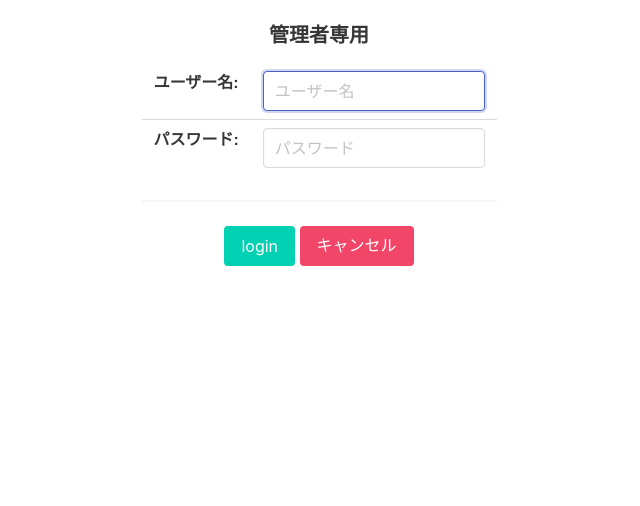
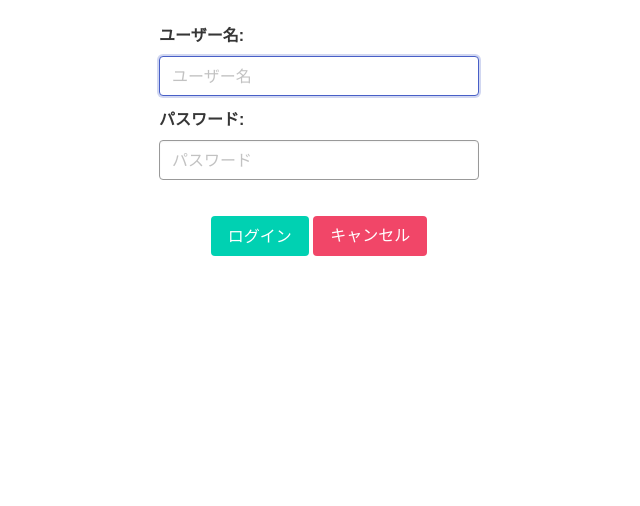
Before and after one commit to gotonorio/calendar, a Django app: page /register/ in a window 1280 px wide. Shown: the part 104-610 px from the top of the page, without its empty margins (321-961 px from the left). Run offline with Django 3.2, Linux system fonts and the light colour scheme; parts of the project's set-up code (start-up, migrations or seed data) failed here and were passed over.

Commit message:
mycss.cssの統一

```diff
--- a/mcal/templates/mcal/calendar_form.html
+++ b/mcal/templates/mcal/calendar_form.html
@@ -27,14 +27,16 @@
 
 {% block content %}
 <br>
-<div class="ss_container is-fluid">
+<div class="container is-fluid">
   <div class="content has-text-centered">
     <h4>{{ month_current | date:"Y年m月" }}</h4>
   </div>
   {% include 'mcal/includes/month.html' %}
   <div class="content has-text-centered">
     {{date}}
+  </div>
     <hr>
+  <div class="content">
     <form method='POST' enctype='multipart/form-data' id='form_style'>
       {{ form.non_field_errors }}
       {% for field in form %}
--- a/mcal/templates/mcal/calendar_memo.html
+++ b/mcal/templates/mcal/calendar_memo.html
@@ -2,7 +2,7 @@
 {% load mcaltag %}
 
 {% block content %}
-<div class="sm_container is-fluid">
+<div class="container is-fluid" id="form_style">
   <br>
   <div class="card content">
     <header class="card-header">
--- a/register/templates/register/login.html
+++ b/register/templates/register/login.html
@@ -18,16 +18,27 @@
 {% block content %}
 <div class="ss_container is-fluid ">
   <br>
-  <div class="content has-text-centered">
-    <h4>管理者専用</h4>
-    <form method='post' action="">
+  <div class="content" id="form_style">
+    <form method='POST' enctype='multipart/form-data' id='form_style'>
+      {{ form.non_field_errors }}
+      {% for field in form %}
+        <div class='field'>
+          <div class='control'>
+            <div class='label'>{{ field.label_tag }}</div>
+            <div class='my_field'>{{ field }}</div>
+            {% if field.help_text %}
+              <span class='helptext'>{{ field.help_text }}</span>
+            {% endif %}
+            {{ field.errors }}
+          </div>
+        </div>
+      {% endfor %}
       {% csrf_token %}
-      <table class="table" >
-        {{form}}
-      </table>
-      <hr>
-      <button type="submit" name='next' value='{{next}}' class="button is-primary">login</button>
-      <a class="button is-danger" href="{% url 'mcal:calendar' %}">キャンセル</a>
+      <br>
+      <div class='my_button has-text-centered'>
+        <button type='submit' class='button is-primary'>ログイン</button>
+        <a class="button is-danger" href="{% url 'mcal:calendar' %}">キャンセル</a>
+      </div>
     </form>
   </div>
 </div>
--- a/static/mycss/mycss.css
+++ b/static/mycss/mycss.css
@@ -7,14 +7,10 @@ html {
     background-color:#ffffff;
     color:#333333;
 }
-/*
-  my_footerを使う場合、本体をmargin-bottomでfooterエリアを確保しなければならない。
-*/
+/* my_footerを使う場合、本体をmargin-bottomでfooterエリアを確保しなければならない。 */
 main {
-    /* https://ics.media/entry/200317/ */
-    font-family: "Helvetica Neue",Arial,"ヒラギノ角ゴシック W3","Hiragino Sans",Meiryo,sans-serif;
-    /*font-weight: 400;*/
-    margin-bottom: 40px; /* フッタの下側マージンの高さ */
+    font-family: "ヒラギノ角ゴシック W4","Hiragino Sans",Meiryo,sans-serif;
+    margin-bottom: 40px;
 }
 /* footerだとBulmaのfooterを上書きしてしまう */
 .my_footer {
@@ -26,77 +22,44 @@ main {
     line-height: 40px; /* ここでテキストを垂直に中央に配置 */
     background-color: #f5f5f5;
 }
+/* tableの中央配置 */
+table{
+  width: auto;
+  margin: 3px auto;
+  white-space: nowrap;
+}
 /*
+  スマートフォン対応
   https://webcommu.net/phone-table-scroll/
   scrollクラスでtable要素を囲む。
+  bulmaの場合、table-containerで良さそう。
 */
-table{
-  /*font-family: Osaka;*/
-  width:100%;
-}
-
-/*
-セル幅を固定して、オーバーする場合はスクロールする。divでclass設定すること。
-<td><div class="cell_scroll">テキスト</div></td>
-*/
-div.cell_min_200 {
-  min-width: 200px;
-}
-div.cell_240 {
-  max-width: 240px;
+/* .scroll{
   overflow: auto;
 }
-div.cell_400 {
-  max-width: 400px;
-  overflow: auto;
+.scroll::-webkit-scrollbar{
+  height: 8px;
 }
-div.cell_420 {
-  max-width: 420px;
-  overflow: auto;
+.scroll::-webkit-scrollbar-track{
+  background: #F1F1F1;
 }
-/* 入力フォーム用テーブルの設定 */
-.form_table {
-  width: 480px;
-  margin: auto;
+.scroll::-webkit-scrollbar-thumb {
+   background: #BCBCBC;
+} */
+
+/* webkit系ブラウザ用のスクロールバー調整 */
+::-webkit-scrollbar{
+  width: 10px;
 }
-/* https://htmlcss.step-learn.com/contents/c031-table-width-percent.html */
-.tbl_width {
-  table-layout: fixed;
-  width: 100%;
+::-webkit-scrollbar-track{
+  background: #fff;
+  border-left: solid 1px #ececec;
 }
-th.width10 {
-  width: 10%;
-  min-width: 10%;
+::-webkit-scrollbar-thumb{
+  background: #ccc;
+  border-radius: 10px;
+  box-shadow: inset 0 0 0 2px #fff;
 }
-th.width20 {
-  width: 20%;
-  min-width: 20%;
-}
-th.width30 {
-  width: 30%;
-  min-width: 30%;
-}
-th.width40 {
-  width: 40%;
-  min-width: 40%;
-}
-th.width50 {
-  width: 50%;
-  min-width: 50%;
-}
-th.width60 {
-  width: 60%;
-  min-width: 60%;
-}
-th.width70 {
-  width: 70%;
-  min-width: 70%;
-}
-th.width80 {
-  width: 80%;
-  min-width: 80%;
-}
-
 a.vmenu {
     text-decoration: none;
     color:#000000; /* リンク要素のデフォルトの青を黒に */
@@ -110,14 +73,15 @@ a.vmenu:hover {
     color:#666666;
     background-color:#ffdcd7
 }
-/* tableの列を改行禁止にする */
+
+/* tableの列を改行禁止にする
 td.nowrap {
   white-space: nowrap;
   }
 th {
   white-space: nowrap;
 }
-
+*/
 /* 2019/08/02現在、safariでBulmaのclass = "select"が機能しないため、下記cssを使用。*/
 /* https://coliss.com/articles/build-websites/operation/css/consistent-select-element-styling.html*/
 .select-css {
@@ -165,33 +129,36 @@ th {
  https://obel.hatenablog.jp/entry/20160626/1466937585
  md_containerクラスは画面幅が768px以上になったら、width:748px、margin:autoとなる。
 */
-@media screen and (min-width: 375px) {
-  .ss_container {
-    width: 355px;
-    margin: auto;
-  }
-}
-@media screen and (min-width: 512px) {
-  .sm_container {
-    width: 500px;
-    margin: auto;
-  }
-}
 @media screen and (min-width: 768px) {
   .md_container {
     width: 748px;
     margin: auto;
   }
 }
-@media screen and (min-width: 992px) {
-  .lg_container {
-    width: 972px;
-    margin: auto;
-  }
+
+/* 入力フォーム用 style sheet */
+#form_style {
+  width: 320px;
+  margin: auto;
 }
-@media screen and (min-width: 1200px) {
-  .xl_container {
-    width: 1180px;
-    margin: auto;
-  }
+.errorlist {
+  margin: 0;
+  padding: 0;
+  list-style-type: none;
+  color: red;
 }
+div.my_field > span.helptext {
+  font-size: 14px;
+  color: #999;
+}
+div.my_field input, div.my_field > select-css, div.my_field > button {
+  width: 100%;
+  padding: 6px 12px;
+  box-sizing: border-box;
+  border-radius: 4px;
+  border: solid 1px #999;
+}
+div.my_field > textarea {
+  border-radius: 10px;
+  border: solid 1px #999;
+}
```
